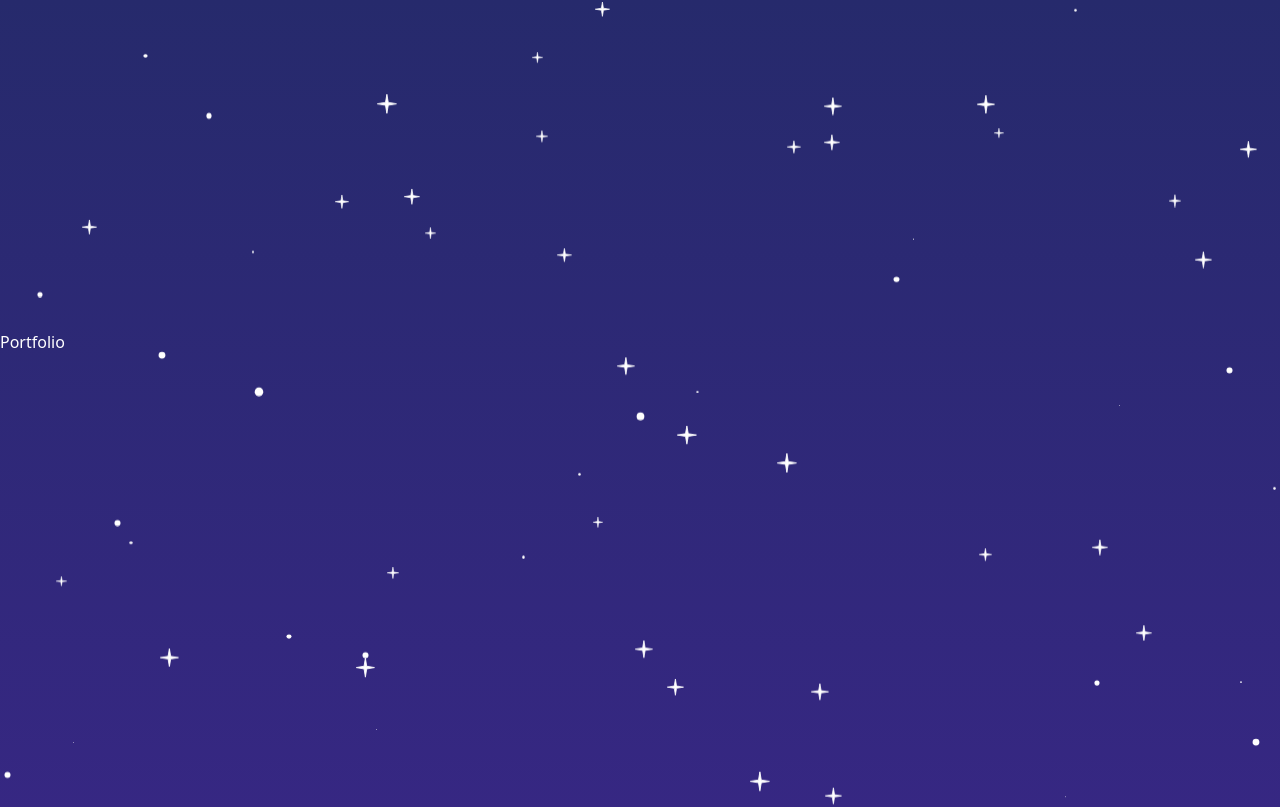
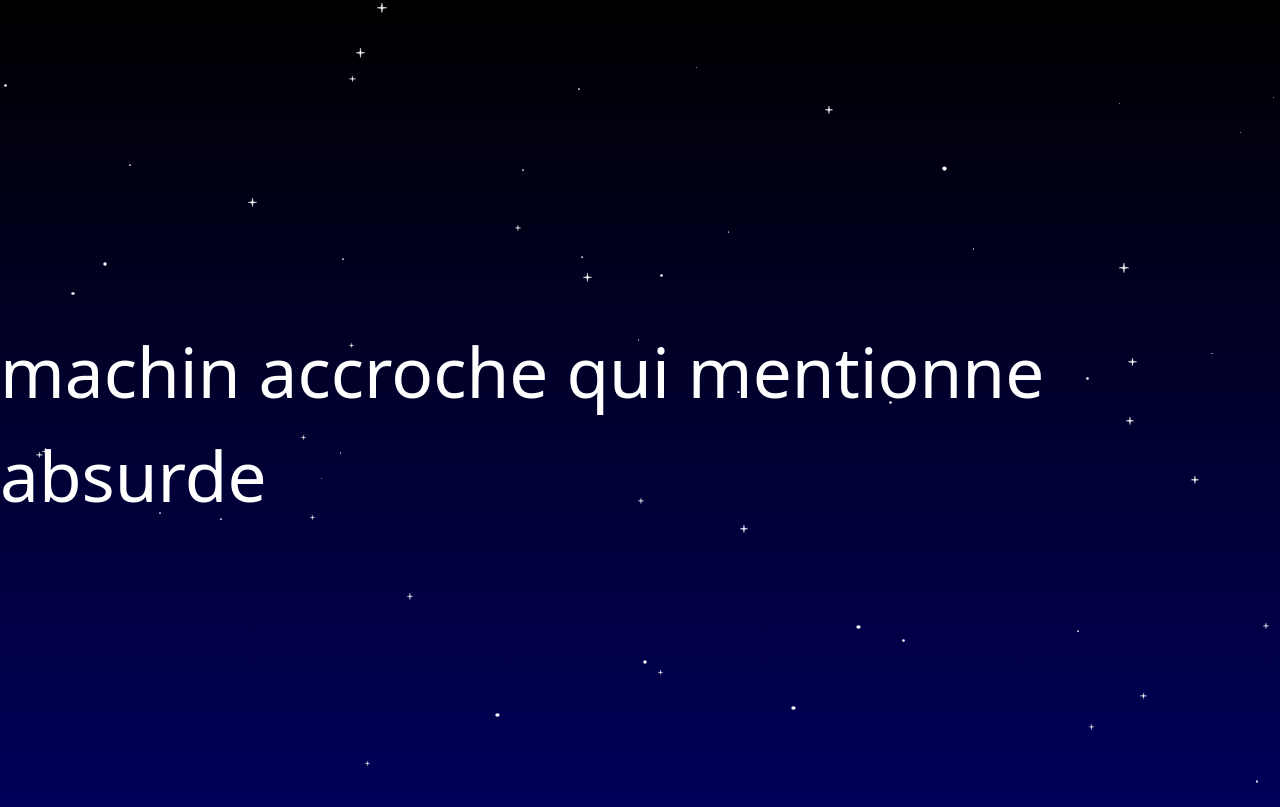
Before and after one commit to GraffAir/absurd.fr, a Next.js app: page /portfolio in a window 1280 px wide. Shown: the top 807 px of the page. Built offline with nearby package versions, Linux system fonts and the light colour scheme.

Commit message:
feat[portfolio]: amélioration de la page

```diff
--- a/src/app/globals.css
+++ b/src/app/globals.css
@@ -3,3 +3,7 @@
 body {
     height:100%;
 }
+
+h1 {
+    font-size:52pt;
+}
--- a/src/app/portfolio/page.js
+++ b/src/app/portfolio/page.js
@@ -6,8 +6,8 @@ import {ParallaxBanner} from "react-scroll-parallax";
 
 export default function Page() {
     let starList =  [];
-    const sizeMultiplier = 20;
-    for (let i = 0; i < 200; i++){
+    const sizeMultiplier = 10;
+    for (let i = 0; i < 100; i++){
         let size = Math.random()*sizeMultiplier;
         let max_size = sizeMultiplier*0.5;
         starList.push(
@@ -16,7 +16,7 @@ export default function Page() {
                 size={size}
                 posX={`${Math.random()*100}%`}
                 posY={`${Math.random()*100}%`}
-                parallax={Math.random()*size*10}
+                parallax={Math.random()*size*20}
                 key={i}
             />
         );
@@ -24,10 +24,12 @@ export default function Page() {
 
     return (
         <div className={styles.container}>
-            <h1 className={styles.titre} style={{position:'absolute', top:10}}>Portfolio</h1>
-            <ParallaxBanner className={styles.parallaxBackground}>
+                                                        <h1 className={styles.titre}>machin accroche qui mentionne absurde</h1>
+            <div className={styles.mainFrame}></div>
+            <ParallaxBanner className={styles.parallaxBackground} style={{position:'absolute'}}>
                 {starList}
             </ParallaxBanner>
+
 
         </div>
     )
--- a/src/app/portfolio/portfolio.module.css
+++ b/src/app/portfolio/portfolio.module.css
@@ -1,7 +1,8 @@
 .container {
     background:linear-gradient(
-            #262A6C,
-            #5622AF
+            #000000,
+            #010059 100vh,
+            #440071 200vh
     );
     height:300vh;
 }
@@ -16,3 +17,9 @@
     padding-top:40vh;
     color:white;
 }
+
+.mainFrame {
+    position:absolute;
+    height:100%;
+    background:linear-gradient(rgba(0,0,0,1), rgba(255, 255, 255, 0) 50%);
+}
--- a/src/components/star.module.css
+++ b/src/components/star.module.css
@@ -2,7 +2,7 @@
     position:absolute;
 }
 
-@keyframes spin {
+@keyframes star {
     0% { transform: rotate(0deg);}
     100% { transform: rotate(360deg);}
 }
```
